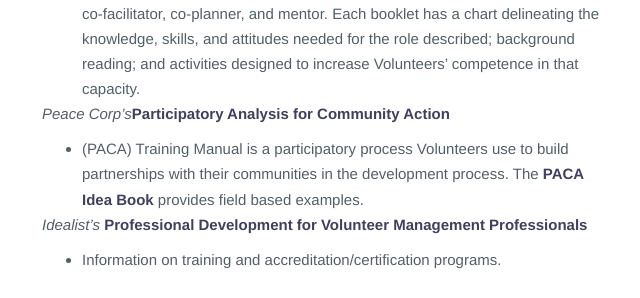
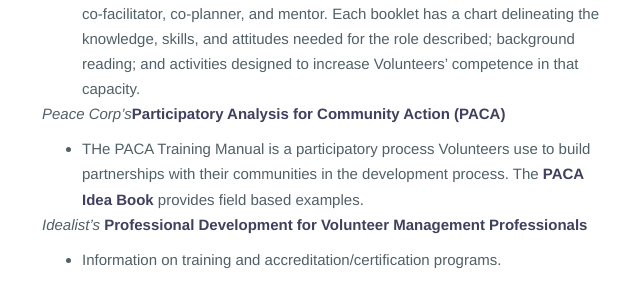
Before and after one commit to PeaceCorps/Volunteerism-Toolkit, a Jekyll site: the page built from _posts/2015-02-04-start-up.md, in a window 1280 px wide and 900 px high, scrolled down 2602 px. Shown: the part 158-456 px from the top of the window, without its empty margins (318-958 px from the left). Built offline with Jekyll 4.4.1, drawn with Linux system fonts in a browser that asks for light colours; Markdown is read by kramdown in place of the engine named in the settings.

Commit message:
Update 2015-02-04-start-up.md

```diff
--- a/_posts/2015-02-04-start-up.md
+++ b/_posts/2015-02-04-start-up.md
@@ -97,14 +97,15 @@
 - Guidance on designing a volunteer orientation new national service corps members.
 
 _Peace Corps'_ [An NGO Training Guide for Peace Corps Volunteers](http://collection.peacecorps.gov/cdm/singleitem/collection/p15105coll3/id/50/rec/79)
-- These self-study modules describe the function of nongovernmental organizations (NGOs)) in civil society and how Volunteers can contribute to their efficiency effectiveness and sustainability.
+* These self-study modules describe the function of nongovernmental organizations (NGOs)) in civil society and how Volunteers can contribute to their efficiency effectiveness and sustainability.
+
 
 _Peace Corp’s_
         [Roles of Volunteer in Development: Toolkits for Capacity Building](http://collection.peacecorps.gov/cdm/singleitem/collection/p15105coll3/id/94/rec/96)
-- These six booklets address the different aspects of the capacity-building roles that volunteers play. The roles covered are learner, change agent, co-trainer, co-facilitator, co-planner, and mentor. Each booklet has a chart delineating the knowledge, skills, and attitudes needed for the role described; background reading; and activities designed to increase Volunteers’ competence in that capacity.
+* These six booklets address the different aspects of the capacity-building roles that volunteers play. The roles covered are learner, change agent, co-trainer, co-facilitator, co-planner, and mentor. Each booklet has a chart delineating the knowledge, skills, and attitudes needed for the role described; background reading; and activities designed to increase Volunteers’ competence in that capacity.
 
-_Peace Corp’s_[Participatory Analysis for Community Action](http://collection.peacecorps.gov/cdm/singleitem/collection/p15105coll3/id/41/rec/30)
-- (PACA) Training Manual is a participatory process Volunteers use to build partnerships with their communities in the development process. The    [PACA Idea Book](http://collection.peacecorps.gov/cdm/singleitem/collection/p15105coll3/id/60/rec/25) provides field based examples.<u></u>
+_Peace Corp’s_[Participatory Analysis for Community Action (PACA)](http://collection.peacecorps.gov/cdm/singleitem/collection/p15105coll3/id/41/rec/30)
+* THe PACA Training Manual is a participatory process Volunteers use to build partnerships with their communities in the development process. The    [PACA Idea Book](http://collection.peacecorps.gov/cdm/singleitem/collection/p15105coll3/id/60/rec/25) provides field based examples.<u></u>
 
 _Idealist’s_ [Professional Development for Volunteer Management Professionals](http://www.idealist.org/info/VolunteerMgmt/ProfDevelopment)
 - Information on training and accreditation/certification programs.
```
